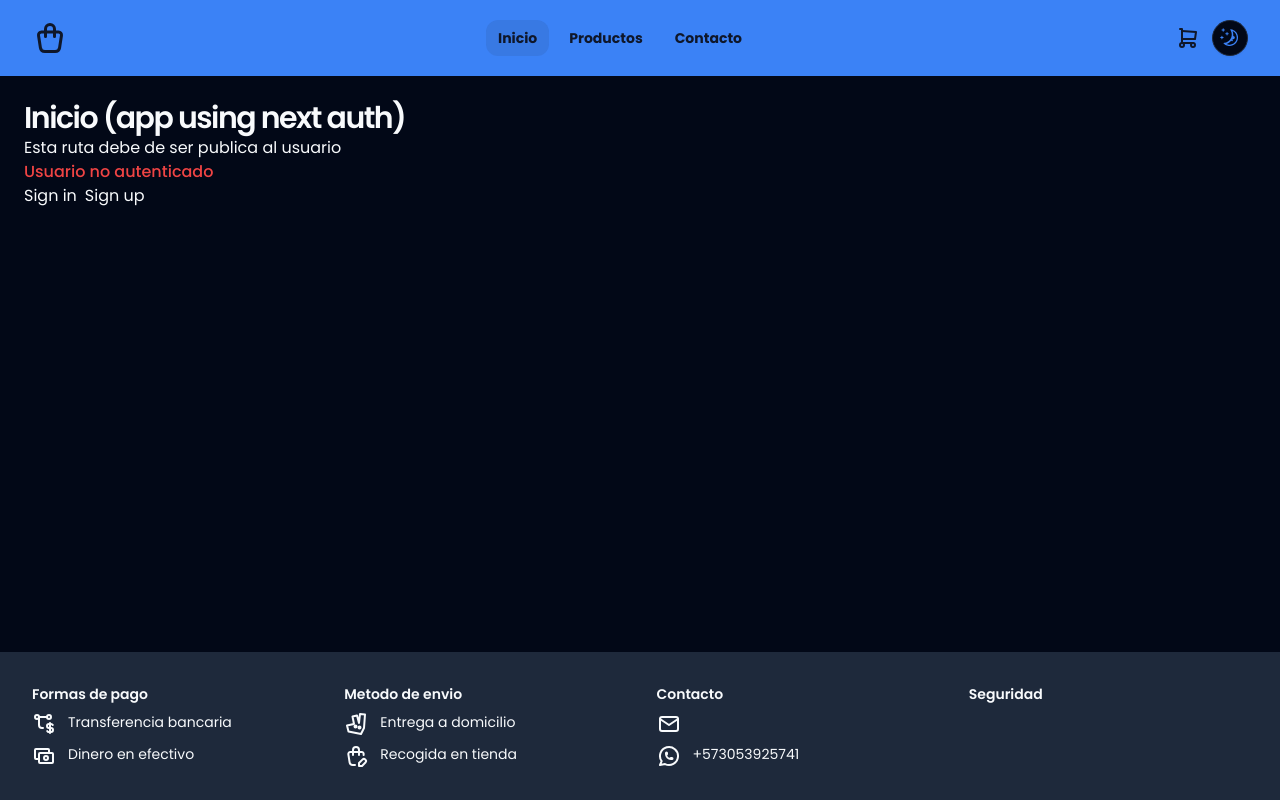
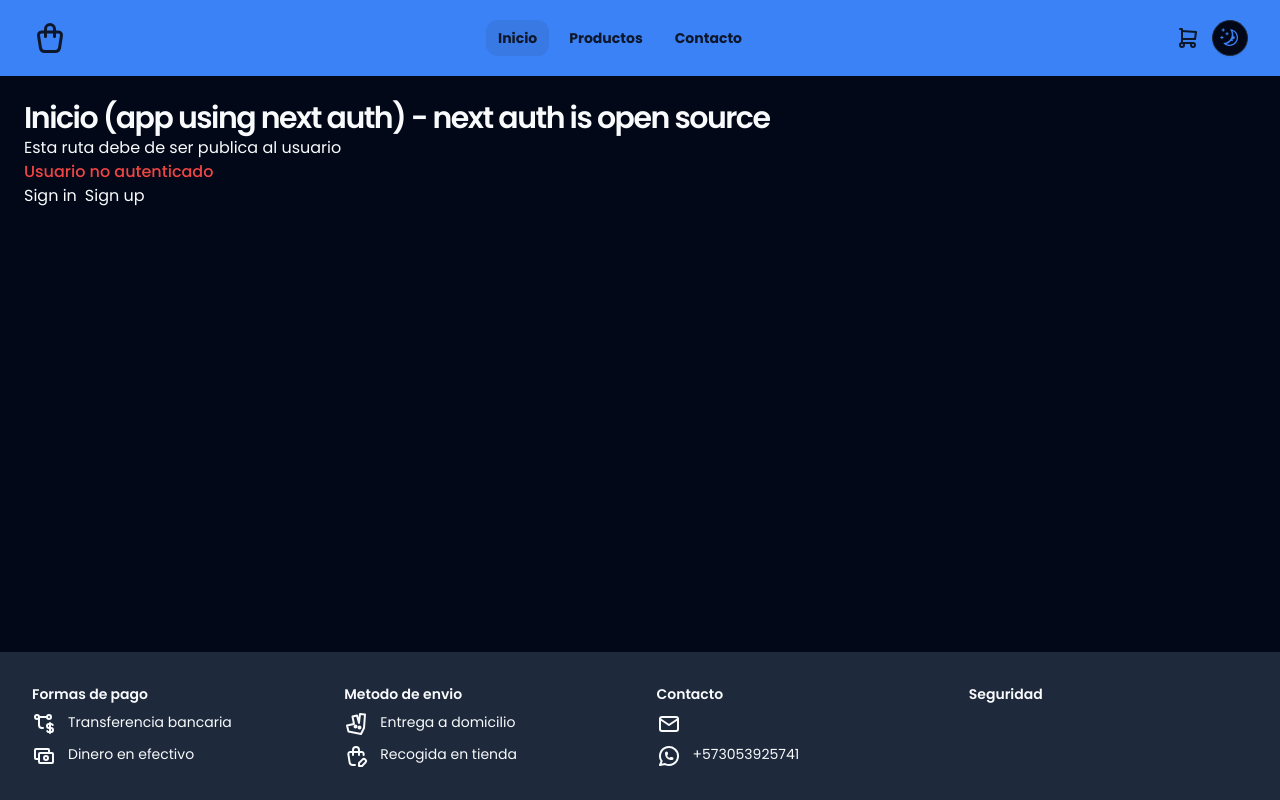
Before and after one commit to Zaprovic/catalogue-app, a Next.js app: page / in a window 1280 px wide. Built offline with nearby package versions, Linux system fonts and the light colour scheme; no server answers.

Commit message:
second commit on next-auth branch

```diff
--- a/src/app/(website)/page.tsx
+++ b/src/app/(website)/page.tsx
@@ -11,7 +11,7 @@ export default async function Home() {
   return (
     <main>
       <h1 className="text-3xl font-semibold -tracking-wider">
-        Inicio (app using next auth)
+        Inicio (app using next auth) - next auth is open source
       </h1>
       <p>Esta ruta debe de ser publica al usuario</p>
       <p className={cn("font-medium text-red-500", { "text-green-500": user })}>
```
